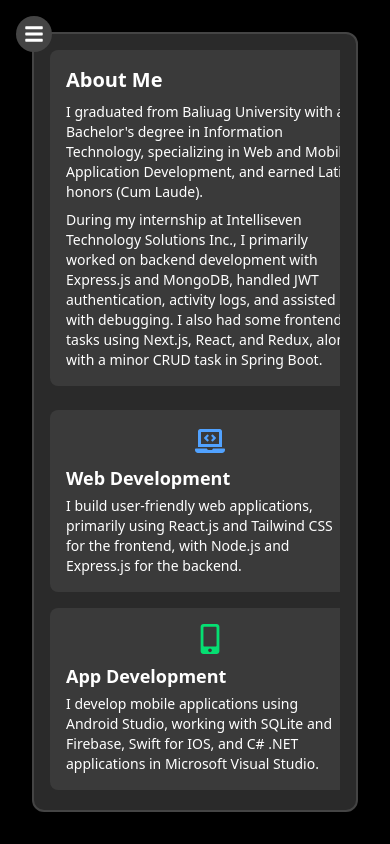
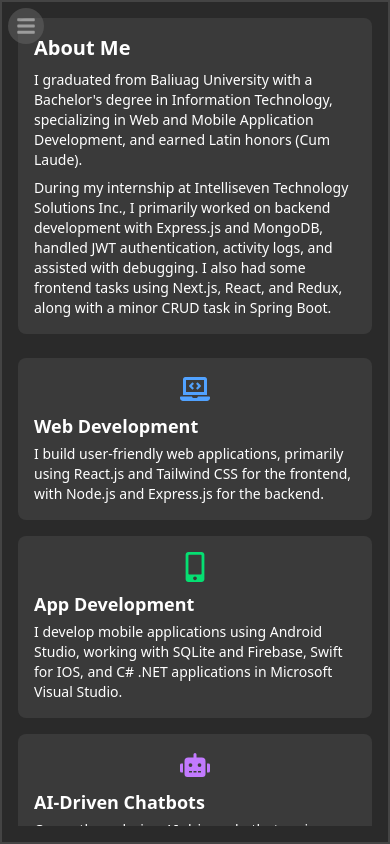
Before and after one commit to JisuKayl/JisuKayl-Personal-Portfolio, a React (Vite) app: page / in a window 390 px wide. Built offline with nearby package versions, Linux system fonts and the light colour scheme.

Commit message:
fix: adjust div properties

```diff
--- a/src/components/Projects.jsx
+++ b/src/components/Projects.jsx
@@ -302,7 +302,7 @@ const Projects = () => {
         {projects.map((project, index) => (
           <div
             key={index}
-            className="bg-[#2a2a2a] p-4 rounded-lg border border-[#444]"
+            className="bg-[#3a3a3a] border-[#2a2a2a] p-4 rounded-lg border"
           >
             <img
               src={project.image}
--- a/src/pages/Home.jsx
+++ b/src/pages/Home.jsx
@@ -41,10 +41,10 @@ const Home = () => {
 
   return (
     <div className="h-screen bg-black overflow-hidden">
-      <div className="h-full bg-black p-8 relative">
+      <div className="h-full bg-black md:p-8 relative">
         <button
           onClick={() => setShowMobileMenu(!showMobileMenu)}
-          className="md:hidden fixed top-4 left-4 z-20 bg-[#444444] p-2 rounded-full text-white"
+          className="md:hidden fixed top-2 left-2 z-20 p-2 rounded-full bg-[#666666]	text-white opacity-50"
           aria-label={showMobileMenu ? "Close menu" : "Open menu"}
         >
           {showMobileMenu ? <FaTimes size={20} /> : <FaBars size={20} />}
@@ -53,15 +53,15 @@ const Home = () => {
         <div className="h-full flex flex-col md:flex-row gap-6">
           <div
             className={`
-    fixed inset-0 z-10 bg-[#2a2a2a] transform transition-transform duration-300 ease-in-out
+    fixed inset-0 z-10 bg-[#2a2a2a] transform transition-transform duration-500 ease-in-out
     ${showMobileMenu ? "translate-x-0" : "-translate-x-full"}
     md:static md:block md:w-1/4 md:min-w-[280px] md:translate-x-0
-    h-full p-4 rounded-xl border-[#444444] border-2 overflow-y-auto
+    h-full p-4 md:rounded-xl border-[#444444] border-2 overflow-y-auto
   `}
           >
             <ProfileSection />
           </div>
-          <div className="w-full md:w-3/4 h-full p-4 rounded-xl bg-[#2a2a2a] border-[#444444] border-2">
+          <div className="w-full md:w-3/4 h-full p-4  md:rounded-xl bg-[#2a2a2a] border-[#444444] border-2">
             <ContentSection />
           </div>
         </div>
```
